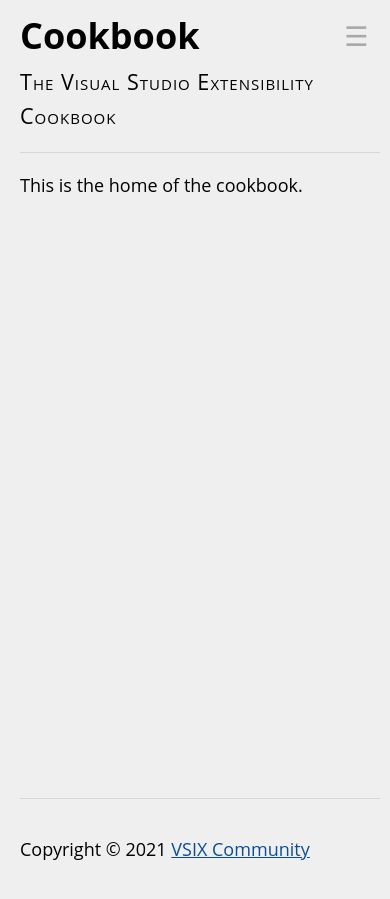
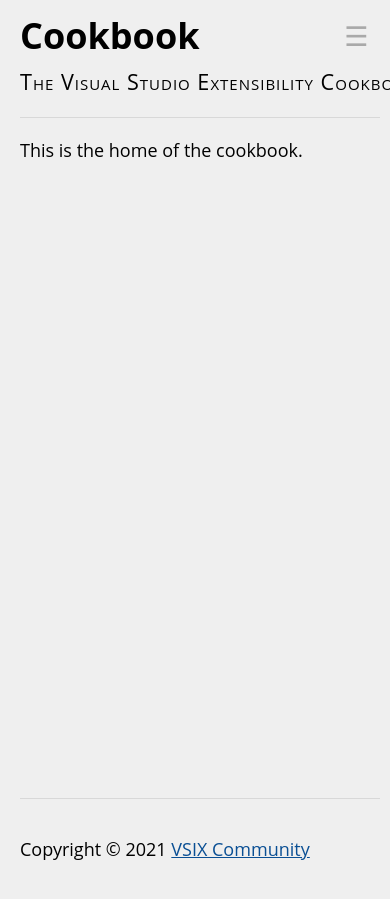
Before and after one commit to VsixCommunity/docs, a Jekyll site: the page built from docs/index.md, in a window 390 px wide. Built offline with Jekyll 4.4.1, drawn with Linux system fonts in a browser that asks for light colours.

Commit message:
Updated header word breaks

```diff
--- a/docs/assets/css/style.scss
+++ b/docs/assets/css/style.scss
@@ -55,7 +55,8 @@ img {
 }
 
 header {
-    min-width: fit-content;
+    white-space: nowrap;
+    word-break: keep-all;
 }
 
 header h1 {
@@ -158,6 +159,7 @@ footer {
         top: .5em;
         right: .8em;
         font-size: 1.5em;
+        background-color: var(--background);
     }
     #hamburger {
         display: none;
```
